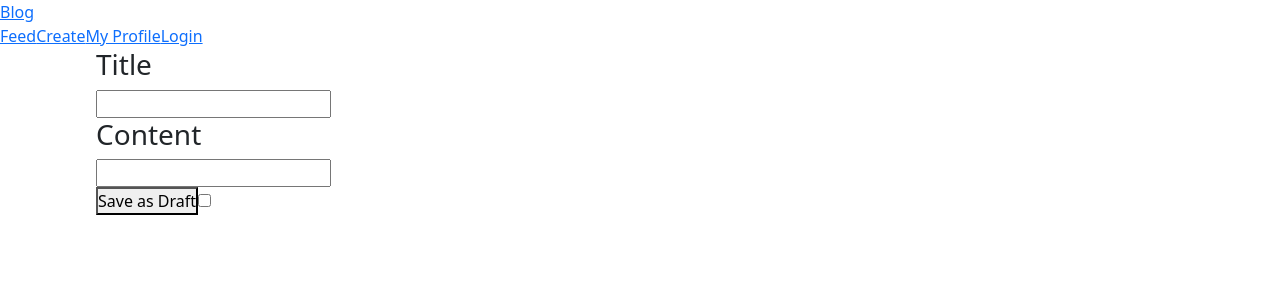
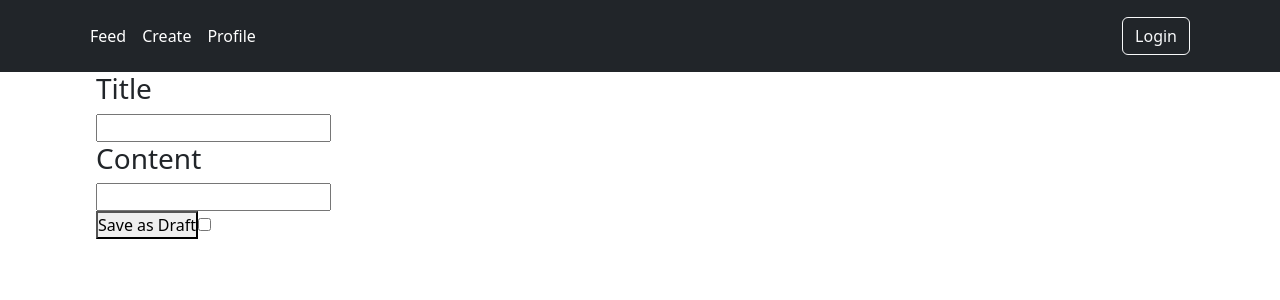
Before and after one commit to LamiSaadat/blog-client, a React (Create React App) app: page /create in a window 1280 px wide. Shown: the top 300 px of the page. Built offline with nearby package versions, Linux system fonts and the light colour scheme.

Commit message:
Added bootstrap CDN to project. Updated Nav Bar component with bootstrap

```diff
--- a/public/index.html
+++ b/public/index.html
@@ -9,6 +9,7 @@
       name="description"
       content="Web site created using create-react-app"
     />
+
     <!--
       manifest.json provides metadata used when your web app is installed on a
       user's mobile device or desktop. See https://developers.google.com/web/fundamentals/web-app-manifest/
@@ -24,6 +25,12 @@
       Learn how to configure a non-root public URL by running `npm run build`.
     -->
     <title>React App</title>
+    <link
+      href="https://cdn.jsdelivr.net/npm/bootstrap@5.2.3/dist/css/bootstrap.min.css"
+      rel="stylesheet"
+      integrity="sha384-rbsA2VBKQhggwzxH7pPCaAqO46MgnOM80zW1RWuH61DGLwZJEdK2Kadq2F9CUG65"
+      crossorigin="anonymous"
+    />
   </head>
   <body>
     <noscript>You need to enable JavaScript to run this app.</noscript>
@@ -38,5 +45,10 @@
       To begin the development, run `npm start` or `yarn start`.
       To create a production bundle, use `npm run build` or `yarn build`.
     -->
+    <script
+      src="https://cdn.jsdelivr.net/npm/bootstrap@5.1.3/dist/js/bootstrap.bundle.min.js"
+      integrity="sha384-ka7Sk0Gln4gmtz2MlQnikT1wXgYsOg+OMhuP+IlRH9sENBO0LRn5q+8nbTov4+1p"
+      crossorigin="anonymous"
+    ></script>
   </body>
 </html>
--- a/src/components/Nav/Nav.jsx
+++ b/src/components/Nav/Nav.jsx
@@ -1,22 +1,56 @@
 import React from "react";
 import { useSelector } from "react-redux";
+import { Link } from "react-router-dom";
 import Logout from "../Logout/Logout";
 
 function NavBar() {
   const { loggedIn, accesstoken } = useSelector((state) => state.user);
 
   return (
-    <nav>
-      <div>
-        <a href="/">Blog</a>
-        <nav className="me-auto">
-          <a href="/">Feed</a>
-          <a href="/create">Create</a>
-          <a href="/account">My Profile</a>
-          {loggedIn && accesstoken ? <Logout /> : <a href="/login">Login</a>}
-        </nav>
+    // <nav>
+    //   <div>
+    //     <a href="/">Blog</a>
+    //     <nav className="me-auto">
+    //       <a href="/">Feed</a>
+    //       <a href="/create">Create</a>
+    //       <a href="/account">My Profile</a>
+    //       {loggedIn && accesstoken ? <Logout /> : <a href="/login">Login</a>}
+    //     </nav>
+    //   </div>
+    // </nav>
+    <header className="p-3 text-bg-dark">
+      <div className="container">
+        <div className="d-flex flex-wrap align-items-center justify-content-center justify-content-lg-start">
+          <ul className="nav col-12 col-lg-auto me-lg-auto mb-2 justify-content-center mb-md-0">
+            <li>
+              <a href="/" className="nav-link px-2 text-white">
+                Feed
+              </a>
+            </li>
+            <li>
+              <a href="/create" className="nav-link px-2 text-white">
+                Create
+              </a>
+            </li>
+            <li>
+              <a href="/account" className="nav-link px-2 text-white">
+                Profile
+              </a>
+            </li>
+          </ul>
+
+          <div className="text-end">
+            {loggedIn && accesstoken ? (
+              <Logout />
+            ) : (
+              <Link to="/login" className="btn btn-outline-light me-2">
+                Login
+              </Link>
+            )}
+          </div>
+        </div>
       </div>
-    </nav>
+    </header>
   );
 }
 
```
